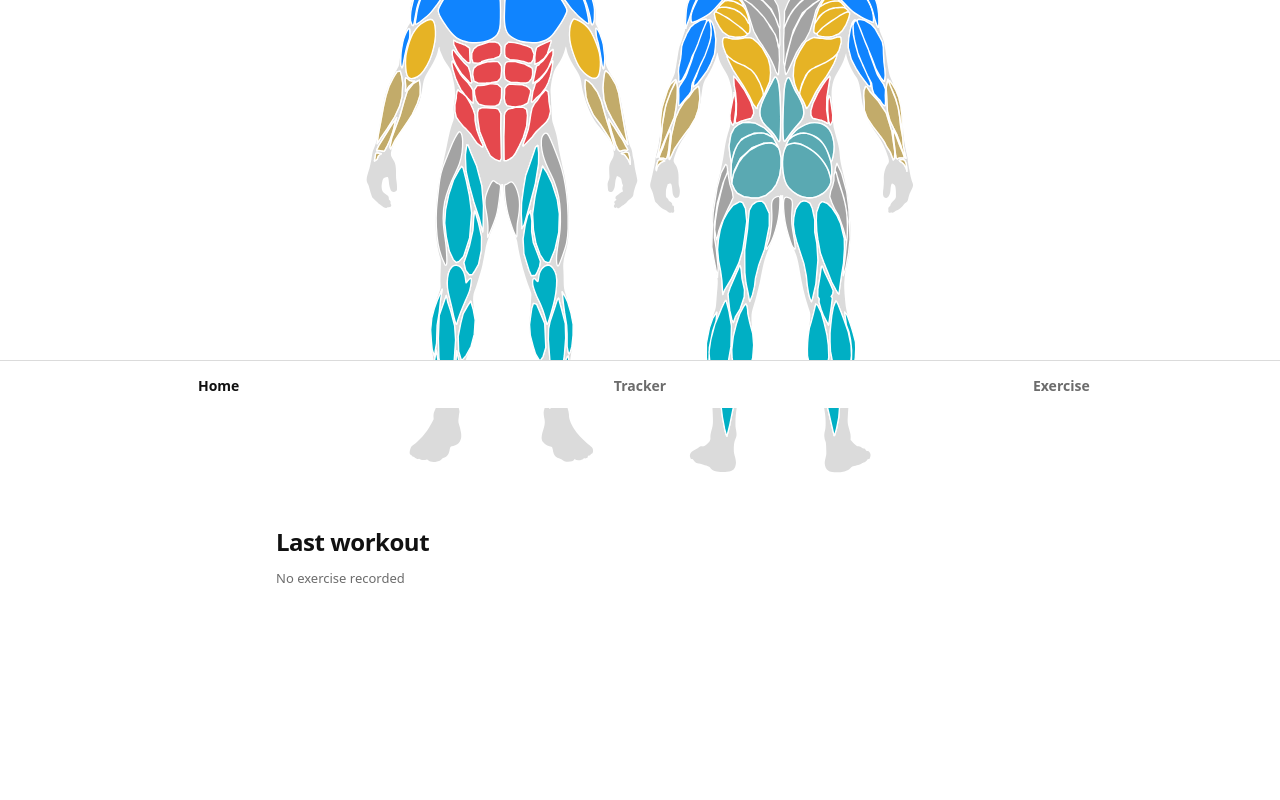
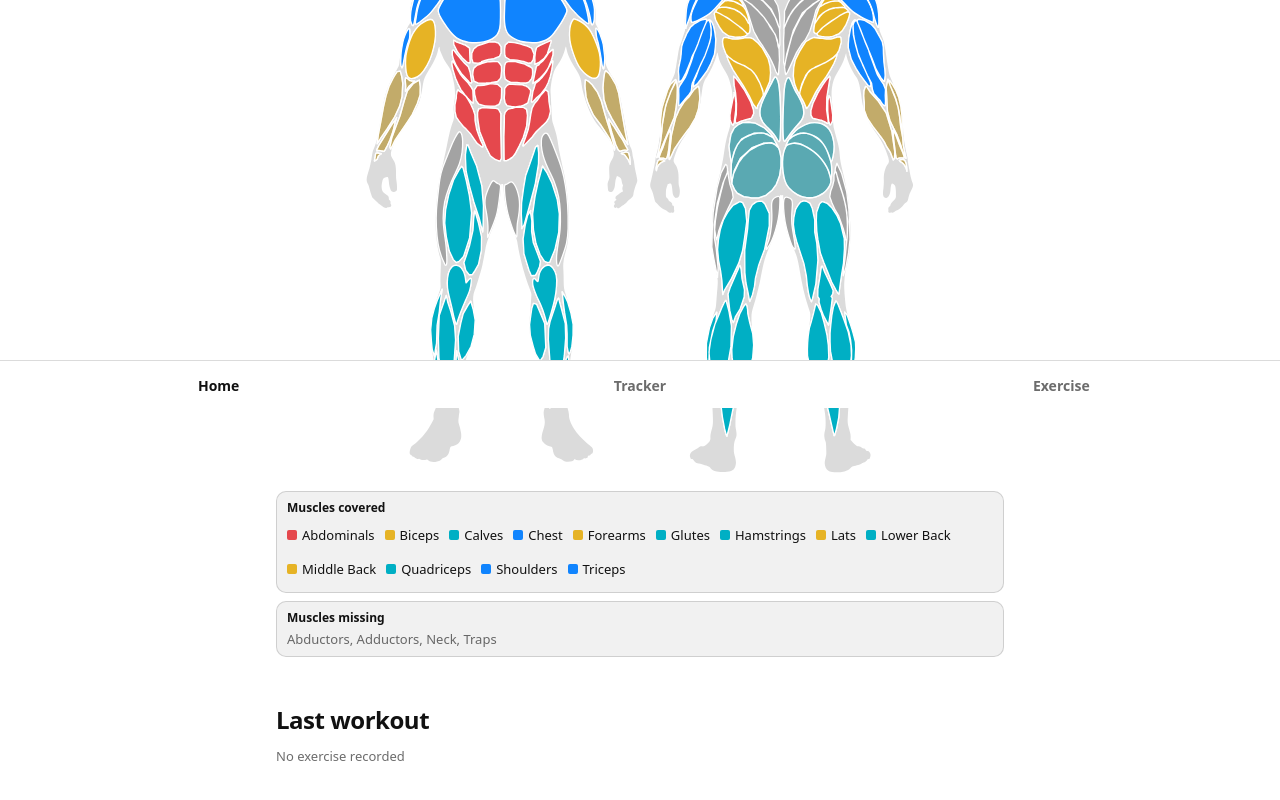
Before and after one commit to ChristiaandeBeer02/WorkoutTracker, a React (Vite) app: page / in a window 1280 px wide. Shown: the part 392-1192 px from the top of the page. Before the commit the page ends 1051 px from the top, so only its background shows below. Built offline with nearby package versions, Linux system fonts and the light colour scheme.

Commit message:
List covered and missing muscles on Home.
The combined figure gets a colour-coded coverage list and the groups none of the days train. Each day card lists its own primary muscles.

Co-authored-by: ChristiaandeBeer02 <ChristiaandeBeer02@users.noreply.github.com>

```diff
--- a/src/App.tsx
+++ b/src/App.tsx
@@ -1,4 +1,4 @@
-import { useState } from "react";
+import { useState, type ReactNode } from "react";
 import { BottomNav, loadAppView, saveAppView, type AppView } from "./components/BottomNav";
 import { ExercisePage } from "./components/ExercisePage";
 import { Figure } from "./components/Figure";
@@ -6,7 +6,7 @@ import { RestBar } from "./components/RestBar";
 import { SettingsPanel } from "./components/SettingsPanel";
 import { Tracker } from "./components/Tracker";
 import { loadDays } from "./days";
-import { dayHasCardio, paintDays, plainMuscleLine, musclesForDay } from "./muscles";
+import { coveredAcrossDays, dayHasCardio, labelize, missingAcrossDays, musclesForDay, paintDays } from "./muscles";
 import { loadDayLog, type DayLog } from "./trackerStore";
 import { useTheme } from "./theme";
 
@@ -45,6 +45,8 @@ function Page() {
   }));
   const anyLogged = cards.some((card) => Object.keys(card.log.book).length > 0);
   const paint = paintDays(days);
+  const covered = coveredAcrossDays(days);
+  const missing = missingAcrossDays(days);
 
   return (
     <main className="page">
@@ -74,6 +76,29 @@ function Page() {
         <div className="figure">
           <Figure paint={paint} label="Muscles the days cover, front and back" />
         </div>
+        <div className="coverage">
+          <MuscleBox title="Muscles covered">
+            {covered.length === 0 ? (
+              <p className="muscle-empty">None</p>
+            ) : (
+              <ul className="muscle-dots">
+                {covered.map((muscle) => (
+                  <li key={muscle.name}>
+                    <span className="swatch" style={{ background: muscle.color }} />
+                    {labelize(muscle.name)}
+                  </li>
+                ))}
+              </ul>
+            )}
+          </MuscleBox>
+          <MuscleBox title="Muscles missing">
+            {missing.length === 0 ? (
+              <p className="muscle-empty">None - full coverage</p>
+            ) : (
+              <p className="muscle-missing">{missing.map((name) => labelize(name)).join(", ")}</p>
+            )}
+          </MuscleBox>
+        </div>
       </section>
 
       <section className="section" aria-labelledby="last-heading">
@@ -85,7 +110,7 @@ function Page() {
                 key={card.day.id}
                 name={card.day.name}
                 color={card.day.color}
-                muscles={plainMuscleLine(card.muscles.names)}
+                muscles={card.muscles.names}
                 cardio={card.cardio}
                 log={card.log}
               />
@@ -108,7 +133,7 @@ function LastCard({
 }: {
   name: string;
   color: string;
-  muscles: string;
+  muscles: string[];
   cardio: boolean;
   log: DayLog;
 }) {
@@ -116,8 +141,21 @@ function LastCard({
   return (
     <article className="last-card" style={{ borderLeftColor: color }}>
       <h3>{name}</h3>
-      {muscles ? <p className="last-muscles">{muscles}</p> : null}
-      {cardio ? <p className="last-muscles">Heart & lungs</p> : null}
+      <MuscleBox title="Muscles covered">
+        {muscles.length === 0 ? (
+          <p className="muscle-empty">None</p>
+        ) : (
+          <ul className="muscle-dots">
+            {muscles.map((muscle) => (
+              <li key={muscle}>
+                <span className="swatch" style={{ background: color }} />
+                {labelize(muscle)}
+              </li>
+            ))}
+          </ul>
+        )}
+      </MuscleBox>
+      {cardio ? <p className="heart-line">Heart & lungs</p> : null}
       {entries.length === 0 ? (
         <p className="last-empty">No exercise recorded</p>
       ) : (
@@ -141,6 +179,15 @@ function LastCard({
   );
 }
 
+function MuscleBox({ title, children }: { title: string; children: ReactNode }) {
+  return (
+    <div className="muscle-box">
+      <p className="muscle-box-title">{title}</p>
+      {children}
+    </div>
+  );
+}
+
 function LegendItem({ label, color }: { label: string; color: string }) {
   return (
     <span className="legend-item">
--- a/src/index.css
+++ b/src/index.css
@@ -572,6 +572,55 @@ p {
   height: 10px;
   border-radius: 2px;
   display: inline-block;
+}
+
+.coverage {
+  display: grid;
+  gap: 8px;
+  margin-top: 12px;
+}
+
+.muscle-box {
+  border: 1px solid var(--border);
+  border-radius: 10px;
+  padding: 8px 10px;
+  background: var(--fill);
+}
+
+.muscle-box-title {
+  margin: 0 0 4px;
+  font-size: 12px;
+  font-weight: 700;
+  line-height: 16px;
+}
+
+.muscle-dots {
+  display: flex;
+  flex-wrap: wrap;
+  gap: 4px 10px;
+  margin: 0;
+  padding: 0;
+  list-style: none;
+}
+
+.muscle-dots li {
+  display: inline-flex;
+  align-items: center;
+  gap: 5px;
+  font-size: 13px;
+  line-height: 18px;
+}
+
+.muscle-empty,
+.muscle-missing {
+  margin: 0;
+  color: var(--text-secondary);
+  font-size: 13px;
+  line-height: 18px;
+}
+
+.last-card .muscle-box {
+  margin: 0 0 8px;
 }
 
 .figure {
--- a/src/muscles.ts
+++ b/src/muscles.ts
@@ -1,6 +1,7 @@
 import type { MuscleGroup } from "./anatomy";
 import type { TrackerDay } from "./days";
 import { catalogueByName, exerciseIsCardio, labelize, type CatalogueExercise } from "./exercises";
+export { labelize };
 import { OPACITY } from "./colors";
 import { paintAll, type Paint } from "./paint";
 import { cardsForDay } from "./trackerStore";
@@ -35,6 +36,7 @@ export interface DayMuscles {
   primary: MuscleGroup[];
   secondary: MuscleGroup[];
   names: string[];
+  secondaryNames: string[];
 }
 
 function regionsFor(names: readonly string[]): MuscleGroup[] {
@@ -48,10 +50,12 @@ function regionsFor(names: readonly string[]): MuscleGroup[] {
 }
 
 export function musclesForExercise(exercise: CatalogueExercise | null | undefined): DayMuscles {
-  if (!exercise) return { primary: [], secondary: [], names: [] };
+  if (!exercise) return { primary: [], secondary: [], names: [], secondaryNames: [] };
   const primary = regionsFor(exercise.primaryMuscles);
   const secondary = regionsFor(exercise.secondaryMuscles).filter((group) => !primary.includes(group));
-  return { primary, secondary, names: exercise.primaryMuscles };
+  const primaryKeys = new Set(exercise.primaryMuscles.map((name) => name.trim().toLowerCase()));
+  const secondaryNames = exercise.secondaryMuscles.filter((name) => !primaryKeys.has(name.trim().toLowerCase()));
+  return { primary, secondary, names: exercise.primaryMuscles, secondaryNames };
 }
 
 /** Union of the catalogue muscles for the exercises currently on this day. Unknown names add nothing. */
@@ -59,7 +63,9 @@ export function musclesForDay(day: TrackerDay): DayMuscles {
   const primary = new Set<MuscleGroup>();
   const secondary = new Set<MuscleGroup>();
   const names: string[] = [];
+  const secondaryNames: string[] = [];
   const seen = new Set<string>();
+  const seenSecondary = new Set<string>();
   for (const card of cardsForDay(day.id)) {
     const exercise = catalogueByName(card.name);
     if (!exercise) continue;
@@ -72,15 +78,52 @@ export function musclesForDay(day: TrackerDay): DayMuscles {
       for (const group of DB_MUSCLE_REGIONS[name] ?? []) primary.add(group);
     }
     for (const name of exercise.secondaryMuscles) {
+      const key = name.trim().toLowerCase();
+      if (key && !seen.has(key) && !seenSecondary.has(key)) {
+        seenSecondary.add(key);
+        secondaryNames.push(name);
+      }
       for (const group of DB_MUSCLE_REGIONS[name] ?? []) secondary.add(group);
     }
   }
   for (const group of primary) secondary.delete(group);
-  return { primary: [...primary], secondary: [...secondary], names };
+  return {
+    primary: [...primary],
+    secondary: [...secondary],
+    names,
+    secondaryNames: secondaryNames.filter((name) => !seen.has(name.trim().toLowerCase())),
+  };
 }
 
 export function plainMuscleLine(names: readonly string[]): string {
   return names.map((name) => labelize(name)).join(", ");
+}
+
+/** Catalogue order, so covered and missing lists stay stable. */
+export const CATALOGUE_MUSCLE_NAMES = Object.keys(DB_MUSCLE_REGIONS);
+
+export interface CoveredMuscle {
+  name: string;
+  color: string;
+}
+
+/** The day highest in the list owns a shared muscle, matching the figure. */
+export function coveredAcrossDays(days: readonly TrackerDay[]): CoveredMuscle[] {
+  const owner = new Map<string, string>();
+  for (const day of [...days].reverse()) {
+    const muscles = musclesForDay(day);
+    for (const name of muscles.secondaryNames) owner.set(name, day.color);
+    for (const name of muscles.names) owner.set(name, day.color);
+  }
+  return CATALOGUE_MUSCLE_NAMES.filter((name) => owner.has(name)).map((name) => ({
+    name,
+    color: owner.get(name) ?? "",
+  }));
+}
+
+export function missingAcrossDays(days: readonly TrackerDay[]): string[] {
+  const covered = new Set(coveredAcrossDays(days).map((muscle) => muscle.name));
+  return CATALOGUE_MUSCLE_NAMES.filter((name) => !covered.has(name));
 }
 
 /** Highest day in the list wins. Primary paint covers a lighter secondary from the same day. */
```
